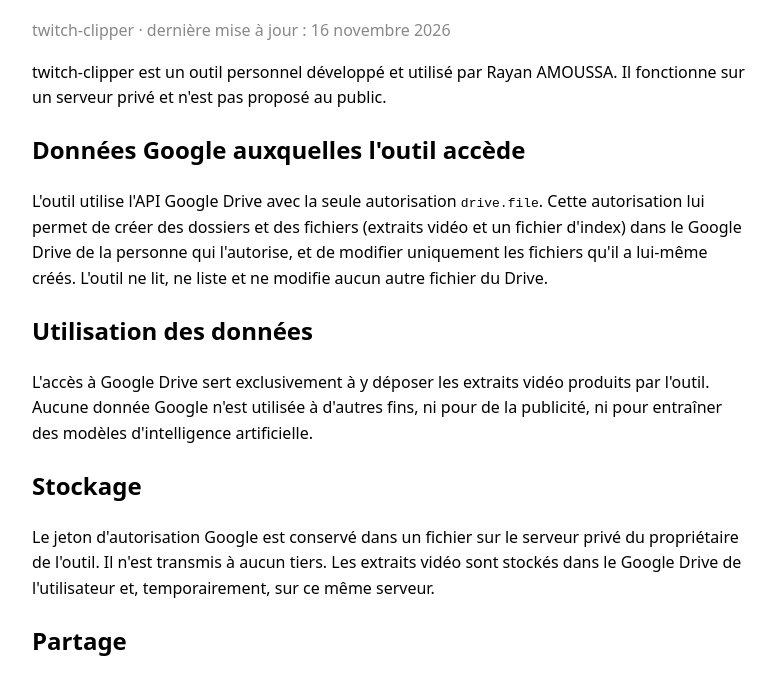
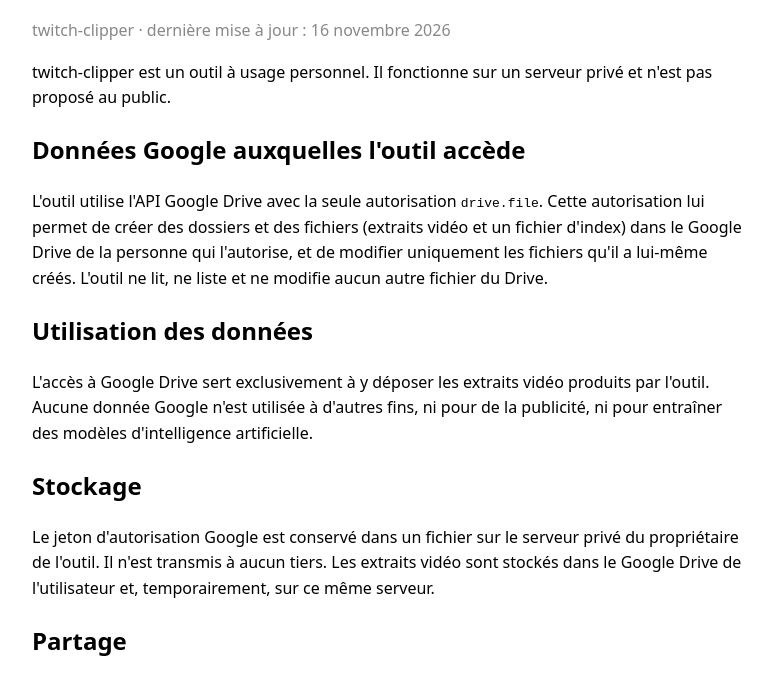
Before and after one commit to AMOUSSA-hub/amoussa-hub.github.io, a plain HTML site: page twitch-clipper/confidentialite.html in a window 1280 px wide. Shown: the part 124-800 px from the top of the page, without its empty margins (248-1021 px from the left). Drawn offline with Linux system fonts and the light colour scheme.

Commit message:
twitch-clipper : retire le nom des pages
Co-Authored-By: Claude Opus 5.5 <noreply@anthropic.com>
Claude-Session: https://claude.ai/code/session_016zMLxLRWC2UfQ86nQKscfM

```diff
--- a/twitch-clipper/confidentialite.html
+++ b/twitch-clipper/confidentialite.html
@@ -16,7 +16,7 @@
   <h1>Règles de confidentialité</h1>
   <p class="sub">twitch-clipper · dernière mise à jour : 16 novembre 2026</p>
 
-  <p>twitch-clipper est un outil personnel développé et utilisé par Rayan AMOUSSA. Il fonctionne
+  <p>twitch-clipper est un outil à usage personnel. Il fonctionne
   sur un serveur privé et n'est pas proposé au public.</p>
 
   <h2>Données Google auxquelles l'outil accède</h2>
```
Also changed, not shown: twitch-clipper/index.html (+1 -1 lines).
